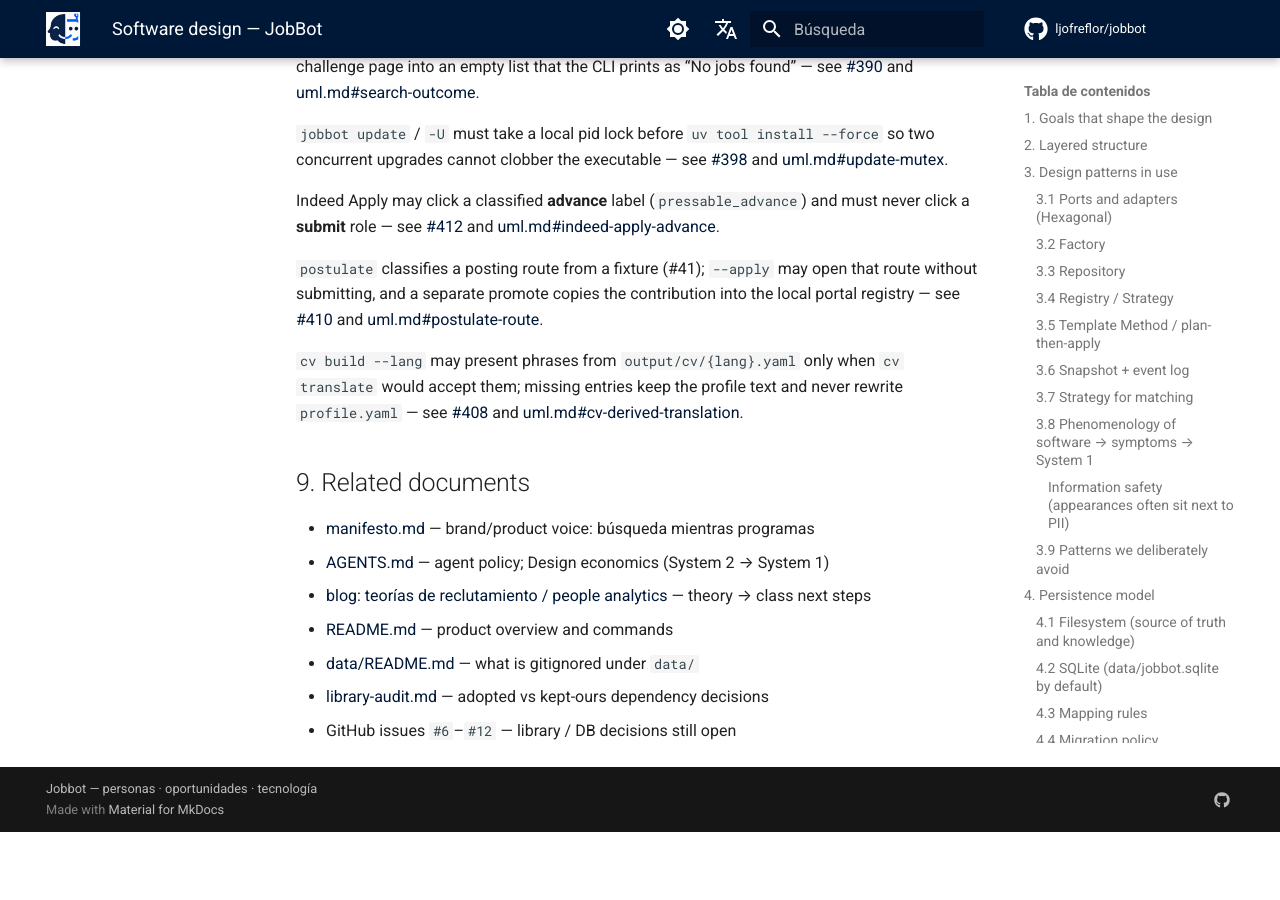
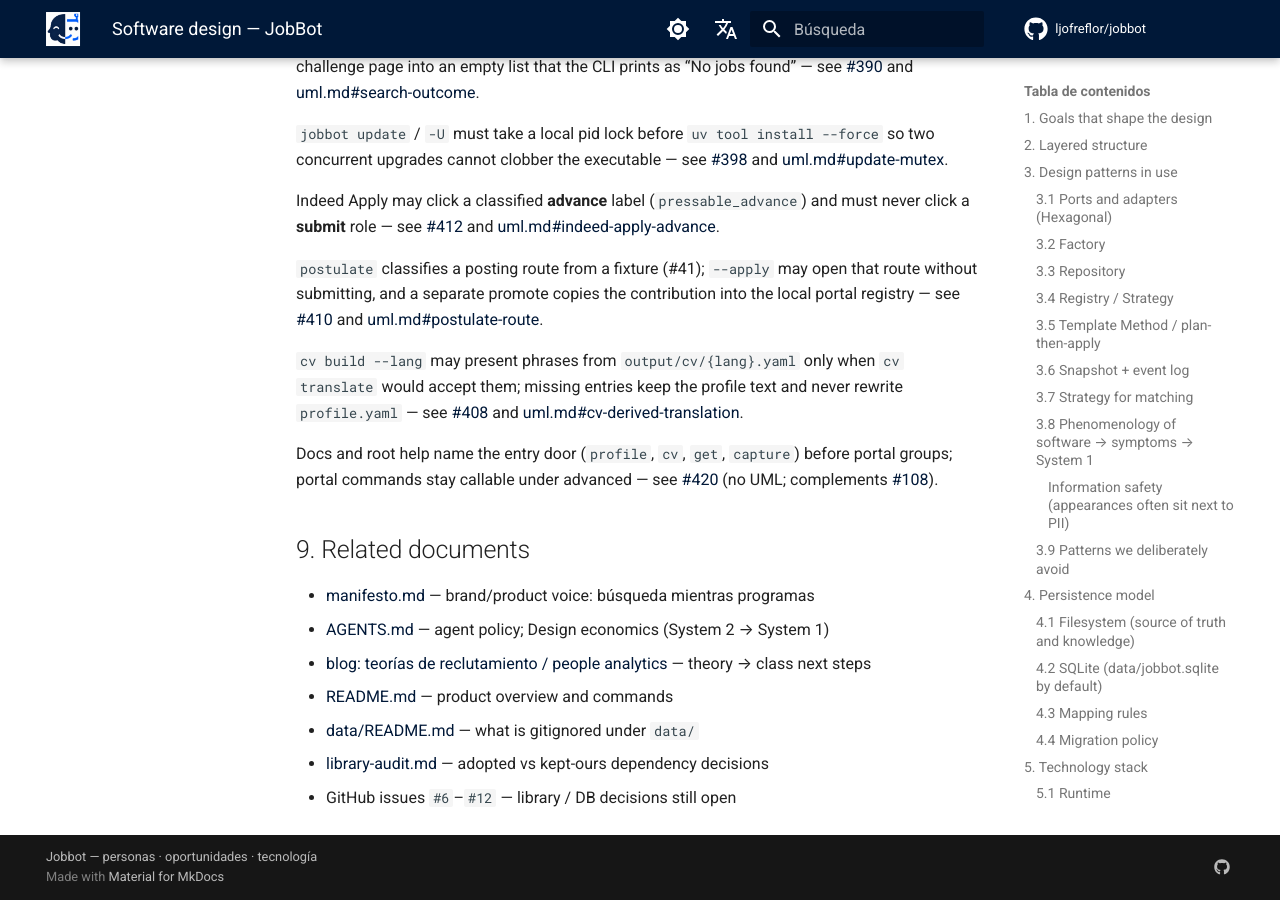
Before and after one commit to ljofreflor/jobbot, an MkDocs documentation site: the page built from docs/software-design.md, in a window 1280 px wide and 900 px high, scrolled down 12464 px. Built offline with MkDocs 1.6.1 and Material for MkDocs 9.7.7, drawn with Linux system fonts in a browser that asks for light colours; comment, search, counter and statistics services are not loaded; before the commit the page ends 13296 px from its top, so only the background shows below that.

Commit message:
docs(sdd): #420 tutorial entry door — patch (docs, no UML)
Happy path: profile/cv/get/capture before advanced; portals stay callable.

Co-authored-by: Leonardo Andes Jofre Flor <leonardo.jofre+csld1@consalud.cl>

```diff
--- a/docs/software-design.md
+++ b/docs/software-design.md
@@ -467,6 +467,11 @@ rewrite `profile.yaml` — see
 [#408](https://github.com/ljofreflor/jobbot/issues/408) and
 [uml.md#cv-derived-translation](uml.md#cv-derived-translation).
 
+Docs and root help name the entry door (`profile`, `cv`, `get`, `capture`) before
+portal groups; portal commands stay callable under advanced — see
+[#420](https://github.com/ljofreflor/jobbot/issues/420) (no UML; complements
+[#108](https://github.com/ljofreflor/jobbot/issues/108)).
+
 ## 9. Related documents
 
 - [manifesto.md](manifesto.md) — brand/product voice: búsqueda mientras programas
```
Also changed, not shown: docs/sdd-issue-map.md (+1 -1 lines), docs/sdd-issue-patches/420.md (added, +19 -0 lines).
